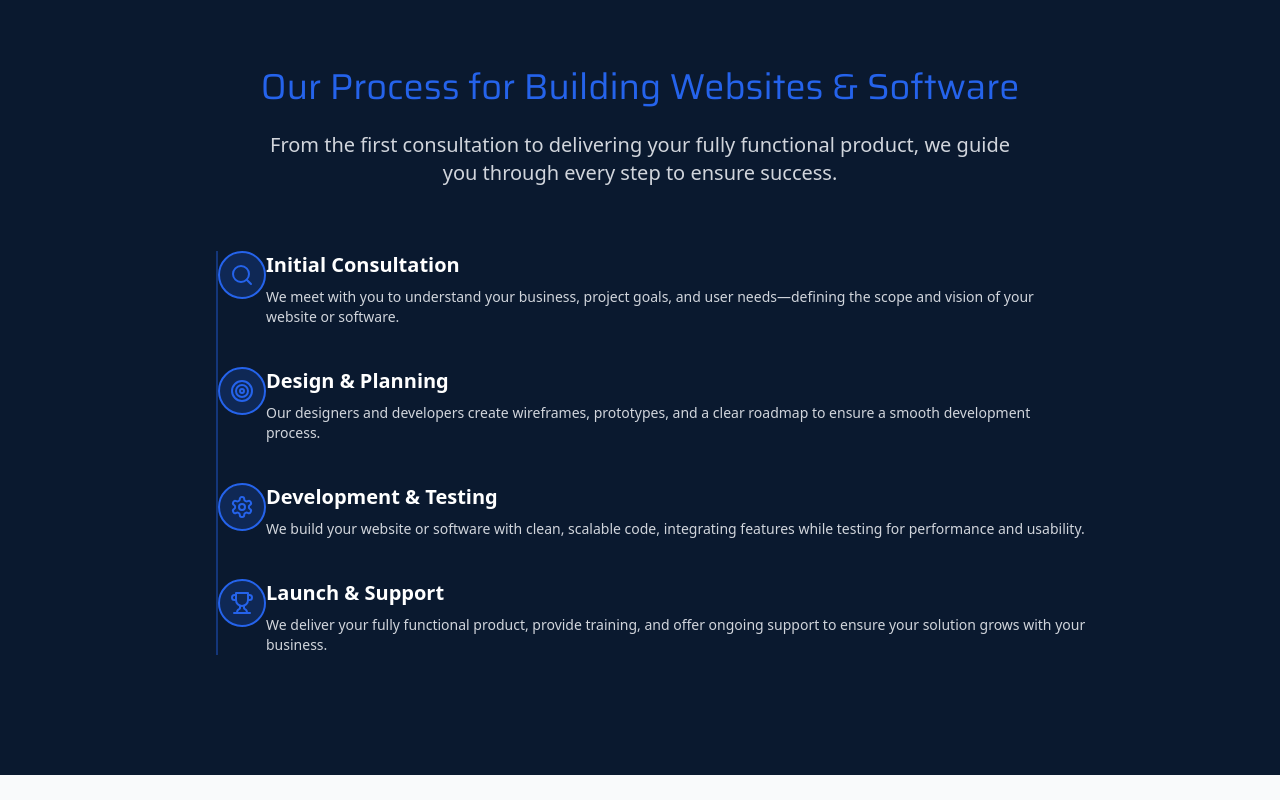
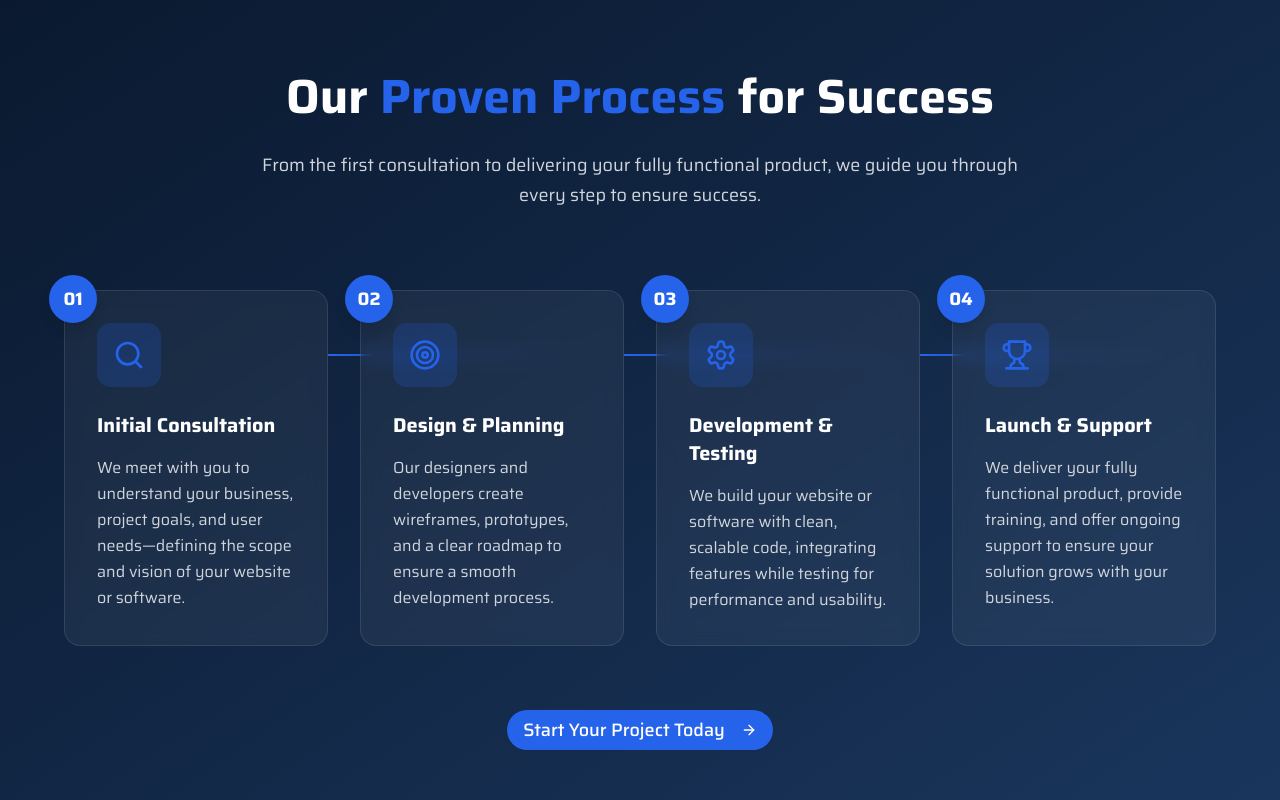
Before and after one commit to tevinowino/portfolio-nextjs, a Next.js app: page / in a window 1280 px wide. Shown: the part 2440-3240 px from the top of the page. Built offline with nearby package versions, Linux system fonts and the light colour scheme.

Commit message:
refactor: enhance process section for consistency and design
Update layout, typography, and visual elements to match app standards.

#VERCEL_SKIP

Co-authored-by: Tevin Owino <157804094+tevinowino@users.noreply.github.com>

```diff
--- a/components/process-section.tsx
+++ b/components/process-section.tsx
@@ -3,6 +3,8 @@
 import { Search, Target, Settings, Trophy } from "lucide-react"
 import { motion, useInView } from "framer-motion"
 import { useRef } from "react"
+import { Button } from "@/components/ui/button"
+import { ArrowRight } from "lucide-react"
 
 export function ProcessSection() {
   const ref = useRef(null)
@@ -14,66 +16,104 @@ export function ProcessSection() {
       description:
         "We meet with you to understand your business, project goals, and user needs—defining the scope and vision of your website or software.",
       icon: Search,
+      step: "01",
     },
     {
       title: "Design & Planning",
       description:
         "Our designers and developers create wireframes, prototypes, and a clear roadmap to ensure a smooth development process.",
       icon: Target,
+      step: "02",
     },
     {
       title: "Development & Testing",
       description:
         "We build your website or software with clean, scalable code, integrating features while testing for performance and usability.",
       icon: Settings,
+      step: "03",
     },
     {
       title: "Launch & Support",
       description:
         "We deliver your fully functional product, provide training, and offer ongoing support to ensure your solution grows with your business.",
       icon: Trophy,
+      step: "04",
     },
   ]
 
   return (
-    <section className="py-20 px-4 md:px-6 lg:px-8 bg-[#0A192F] text-white" ref={ref}>
-      <div className="max-w-4xl mx-auto">
+    <section
+      className="bg-gradient-to-br from-[#0A192F] to-[#1a365d] text-white py-20 px-4 md:px-6 lg:px-8"
+      ref={ref}
+      id="process"
+    >
+      <div className="max-w-6xl mx-auto">
         {/* Section header */}
         <motion.div
-          className="text-center mb-16"
+          className="text-center mb-20"
           initial={{ opacity: 0, y: 50 }}
           animate={isInView ? { opacity: 1, y: 0 } : { opacity: 0, y: 50 }}
           transition={{ duration: 0.8, ease: "easeOut" }}
         >
-          <h2 className="text-3xl md:text-4xl font-saira mb-6 text-[#2563EB]">
-            Our Process for Building Websites & Software
+          <h2 className="text-4xl md:text-5xl font-bold leading-tight text-balance font-saira mb-6">
+            Our <span className="text-[#2563EB]">Proven Process</span> for Success
           </h2>
-          <p className="text-xl text-gray-300 max-w-3xl mx-auto">
-            From the first consultation to delivering your fully functional product, we guide you through every step to ensure success.
+          <p className="text-lg text-gray-300 max-w-3xl mx-auto leading-relaxed text-pretty font-saira">
+            From the first consultation to delivering your fully functional product, we guide you through every step to
+            ensure success.
           </p>
         </motion.div>
 
-        {/* Vertical timeline */}
-        <div className="relative border-l-2 border-[#2563EB]/40 ml-6">
+        <div className="grid md:grid-cols-2 lg:grid-cols-4 gap-8 mb-16">
           {processSteps.map((step, index) => (
             <motion.div
               key={index}
-              className="mb-10 ml-6 relative"
-              initial={{ opacity: 0, x: -50 }}
-              animate={isInView ? { opacity: 1, x: 0 } : { opacity: 0, x: -50 }}
-              transition={{ duration: 0.6, delay: 0.2 + index * 0.2 }}
+              className="relative group"
+              initial={{ opacity: 0, y: 50 }}
+              animate={isInView ? { opacity: 1, y: 0 } : { opacity: 0, y: 50 }}
+              transition={{ duration: 0.6, delay: 0.2 + index * 0.1 }}
             >
-              {/* Timeline dot */}
-              <div className="absolute -left-6 top-0 w-12 h-12 rounded-full bg-[#2563EB]/20 flex items-center justify-center border-2 border-[#2563EB]">
-                <step.icon className="w-6 h-6 text-[#2563EB]" />
-              </div>
-              <div className="pl-6">
-                <h3 className="text-xl font-semibold mb-2">{step.title}</h3>
-                <p className="text-gray-300 text-sm">{step.description}</p>
+              {index < processSteps.length - 1 && (
+                <div className="hidden lg:block absolute top-16 left-full w-full h-0.5 bg-gradient-to-r from-[#2563EB] to-transparent z-0" />
+              )}
+
+              <div className="relative bg-white/5 backdrop-blur-sm border border-white/10 rounded-2xl p-8 h-full hover:bg-white/10 transition-all duration-300 group-hover:scale-105 group-hover:shadow-2xl">
+                {/* Step number */}
+                <div className="absolute -top-4 -left-4 w-12 h-12 bg-[#2563EB] rounded-full flex items-center justify-center text-white font-bold font-saira text-lg shadow-lg">
+                  {step.step}
+                </div>
+
+                {/* Icon */}
+                <div className="mb-6 p-4 bg-[#2563EB]/20 rounded-xl w-fit group-hover:bg-[#2563EB]/30 transition-colors duration-300">
+                  <step.icon className="w-8 h-8 text-[#2563EB]" />
+                </div>
+
+                {/* Content */}
+                <h3 className="text-xl font-bold mb-4 font-saira text-white group-hover:text-[#2563EB] transition-colors duration-300">
+                  {step.title}
+                </h3>
+                <p className="text-gray-300 leading-relaxed font-saira">{step.description}</p>
               </div>
             </motion.div>
           ))}
         </div>
+
+        <motion.div
+          className="text-center"
+          initial={{ opacity: 0, y: 30 }}
+          animate={isInView ? { opacity: 1, y: 0 } : { opacity: 0, y: 30 }}
+          transition={{ duration: 0.8, delay: 0.8 }}
+        >
+          <motion.div whileHover={{ scale: 1.05 }} whileTap={{ scale: 0.95 }}>
+            <Button
+              size="lg"
+              className="bg-[#2563EB] hover:bg-[#2563EB]/90 text-white px-8 py-4 rounded-full transition-all duration-300 font-saira text-lg"
+            >
+              Start Your Project Today
+              <ArrowRight className="ml-2 h-5 w-5" />
+            </Button>
+          </motion.div>
+        </motion.div>
       </div>
     </section>
   )
```
